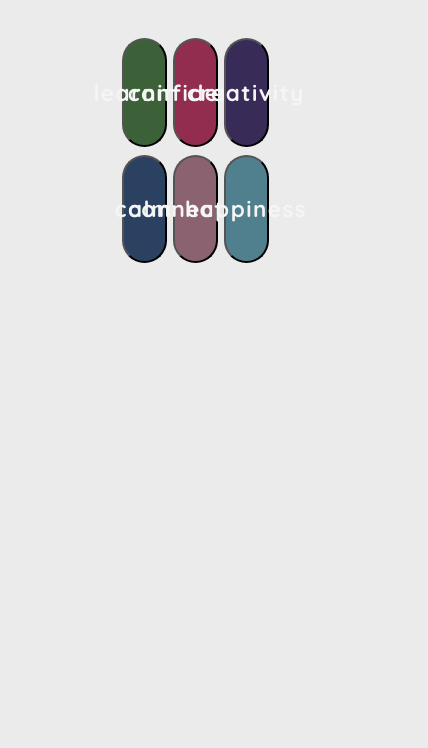
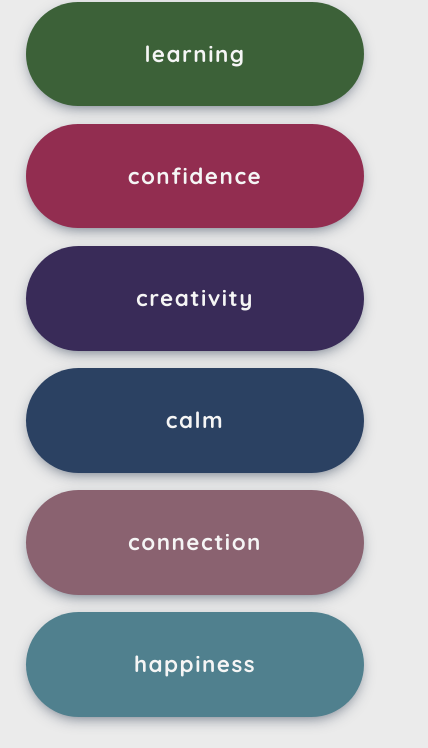
Before and after one commit to coriography/MindSet, a plain HTML site: page index.html in a window 390 px wide. Shown: the part 268-1016 px from the top of the page, 428 px wide, since content can reach past the window. Before the commit the page ends 844 px from the top, so only its background shows below. Drawn offline with Linux system fonts and the light colour scheme.

Commit message:
Styled how-to page; fixed button hover; changed px to rem

```diff
--- a/index.html
+++ b/index.html
@@ -39,7 +39,7 @@
     </div>
 
     <!--Category screen-->
-    <div>
+
     <div class="padded">
         <h1 class="title">MindSet</h1>
         <p class="subtitle">find your positive thought</p>
@@ -49,7 +49,7 @@
             </button>
         </div>
     </div>
-    </div>
+
 
     <!--How-to screen-->
     <div id="howTo" class="overlay">
@@ -63,29 +63,25 @@
                     <h5>back to affirmations</h5>
                 </a>
             </div>
-            <h2>How to use MindSet</h2>
-            <div class="flex-container">
-                <p>Positive affirmations can change your mindset by replacing negative patterns of thinking with encouraging and constructive ones. Based on the self-affirmation theory originated by social psychologist Claude Steele in 1988, this practice has been shown to decrease stress, increase motivation, and improve learning outcomes. It is most effective when practiced regularly and often, and when the affirmations have personal meaning to you.</p>
-                <p>Choose a category that is relevant to you, and click through the affirmations until you find one that makes you feel excited, motivated, or moved when you read it to yourself.
+            <div class="howto-container">
+                <h2 class="title">How to use MindSet</h2>
+                <p class="subtitle">Positive affirmations can change your mindset by replacing negative patterns of thinking with encouraging and constructive ones. Based on the self-affirmation theory originated by social psychologist Claude Steele in 1988, this practice has been shown to decrease stress, increase motivation, and improve learning outcomes. It is most effective when practiced regularly and often, and when the affirmations have personal meaning to you.</p>
+
                     <ol>
+                        <li>Choose a category that is relevant to you, and click through the affirmations until you find one that makes you feel excited, motivated, or moved when you read it to yourself.</li>
                         <li>Focusing on your body and breath, say the phrase aloud, if possible, three or more times in a row. Pause to breathe between each repetition.</li>
                         <li>Repeat this process at least twice per day, or whenever you find yourself in a negative thought pattern.</li>
                         <li>You may want to write down one or a few phrases that speak to you and put them around your house, in your phone, or even record yourself saying them aloud so you can listen back when you aren’t in a place that you can speak aloud.</li>
                         <li>Stick with the same affirmation(s) for about three weeks, then change it up!</li>
                     </ol>
-                </p>
-
-                <p>Sources and more information:
-                    <ul>
-                        <li><a href="https://jamiemolnar.com/inner-mean-girl/">Jamie Molnar’s Self-Love Guide</a></li>
-                        <li> <a href="https://positivepsychology.com/daily-affirmations/">Positive Daily Affirmations: Is There Science Behind It?</a> </li>
-                        <li> <a href="https://www.psychologytoday.com/us/blog/smart-relationships/201403/affirmations-the-why-what-how-and-what-if">Affirmations: The Why, What, How, and What If?</a> </li>
-                    </ul>
-                </p>
 
 
-
-
+                <h4 class="title">Sources and more information:</h4>
+                    <ul class="sources">
+                        <li> <a target="_blank" href="https://positivepsychology.com/daily-affirmations/">Positive Daily Affirmations: Is There Science Behind It?</a> </li>
+                        <li><a target="_blank" href="https://jamiemolnar.com/inner-mean-girl/">Jamie Molnar’s Self-Love Guide</a></li>
+                        <li> <a target="_blank" href="https://www.psychologytoday.com/us/blog/smart-relationships/201403/affirmations-the-why-what-how-and-what-if">Affirmations: The Why, What, How, and What If?</a> </li>
+                    </ul>
             </div>
         </div>
     </div>
--- a/style.css
+++ b/style.css
@@ -1,6 +1,3 @@
-@import url(https://fonts.googleapis.com/css?family=Ruda:400,100,800);
-@import url(https://fonts.googleapis.com/css?family=Lato:400,100,300,800);
-@import url(https://fonts.googleapis.com/css2?family=Karla:ital,wght@0,200;0,400;0,700;0,800;1,400;1,700;1,800&display=swap);
 @import url('https://fonts.googleapis.com/css2?family=Quicksand:wght@300;400;700&display=swap');
 
 * {
@@ -10,6 +7,13 @@
     transition-property: all;
     transition-duration: .3s;
     transition-timing-function: ease;
+    box-sizing: border-box;
+}
+
+@media screen and (max-width: 776px) {
+    * {
+
+    }
 }
 
 body {
@@ -24,7 +28,6 @@ h3,
 h4,
 h5,
 h6 {
-    font-family: 'Quicksand', cursive;
     font-weight: bold;
     letter-spacing: 1.5px;
 }
@@ -51,7 +54,13 @@ h3 {
 }
 
 .padded {
-    padding: 40px 120px;
+    padding: 3rem 6rem;
+}
+
+@media screen and (max-width: 576px) {
+    .padded {
+        padding: 1.4rem;
+    }
 }
 
 .h-100 {
@@ -85,6 +94,14 @@ button:hover {
     padding: 1rem;
     border-radius: 4rem;
     background-color: rgba(0, 0, 0, .3);
+    box-shadow: 0 5px 15px -5px rgba(31,47,71,0.7);
+    border: none;
+}
+
+@media screen and (max-width: 576px) {
+    .cat-button {
+        width: 100%;
+    }
 }
 
 .cat-text {
@@ -92,7 +109,7 @@ button:hover {
 }
 
 .overlay {
-    position: fixed;
+    position: absolute;
     left: 0;
     top: 0;
     width: 100%;
@@ -142,10 +159,14 @@ body.aff-open #affirmation {
 .another-one {
     display: flex;
     justify-content: center;
-    padding: 0px 40px;
-    margin: 40px;
+    padding: 0 3rem;
+    margin: 3rem;
     border-radius: 4rem;
     background-color: rgba(0, 0, 0, 0.3);
+}
+
+.another-one:hover {
+    transform: scale(1.1);
 }
 
 /**** How-to screen ****/
@@ -165,14 +186,39 @@ body.howto-open #howTo {
     color: #1F2F47;
 }
 
-.flex-container {
+.howto-container {
     display: flex;
     flex-direction: column;
     align-items: center;
 }
 
-.flex-container p,
-.flex-container ol,
-.flex-container ul {
-    max-width: 65%;
+.howto-container h2.title {
+    margin-top: 0;
 }
+
+.howto-container .subtitle {
+    margin-bottom: 1rem;
+}
+
+.howto-container p {
+    max-width: 80%;
+}
+.howto-container ol{
+    max-width: 50%;
+    padding: 1rem;
+    box-shadow: 0 5px 15px -5px rgba(31,47,71,0.7);
+}
+
+.howto-container ul {
+    padding-left: 0;
+}
+
+ul.sources li {
+    list-style: none;
+    color: #50808E;
+}
+
+li {
+    list-style-position: inside;
+    margin-bottom: .6rem;
+}
```
Lines whose indentation alone changed are shown as unchanged.
